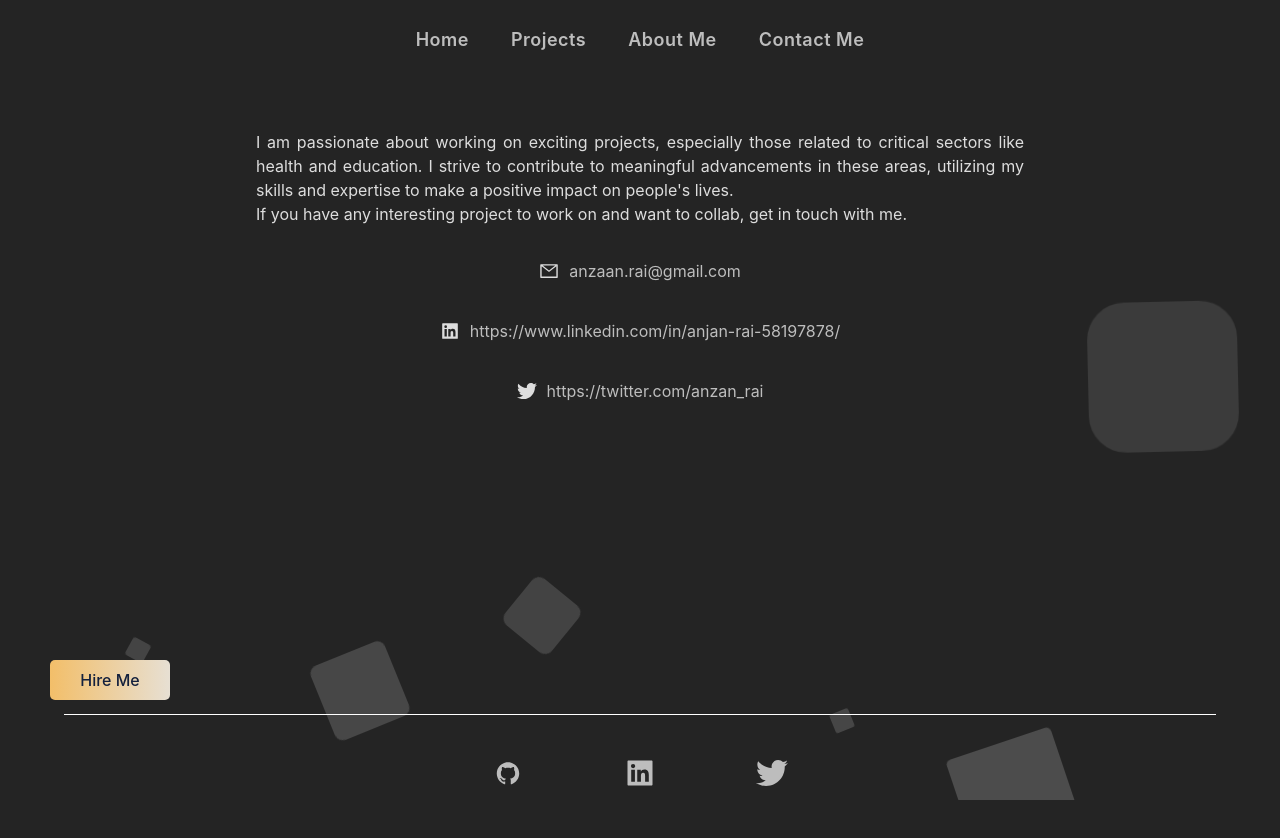
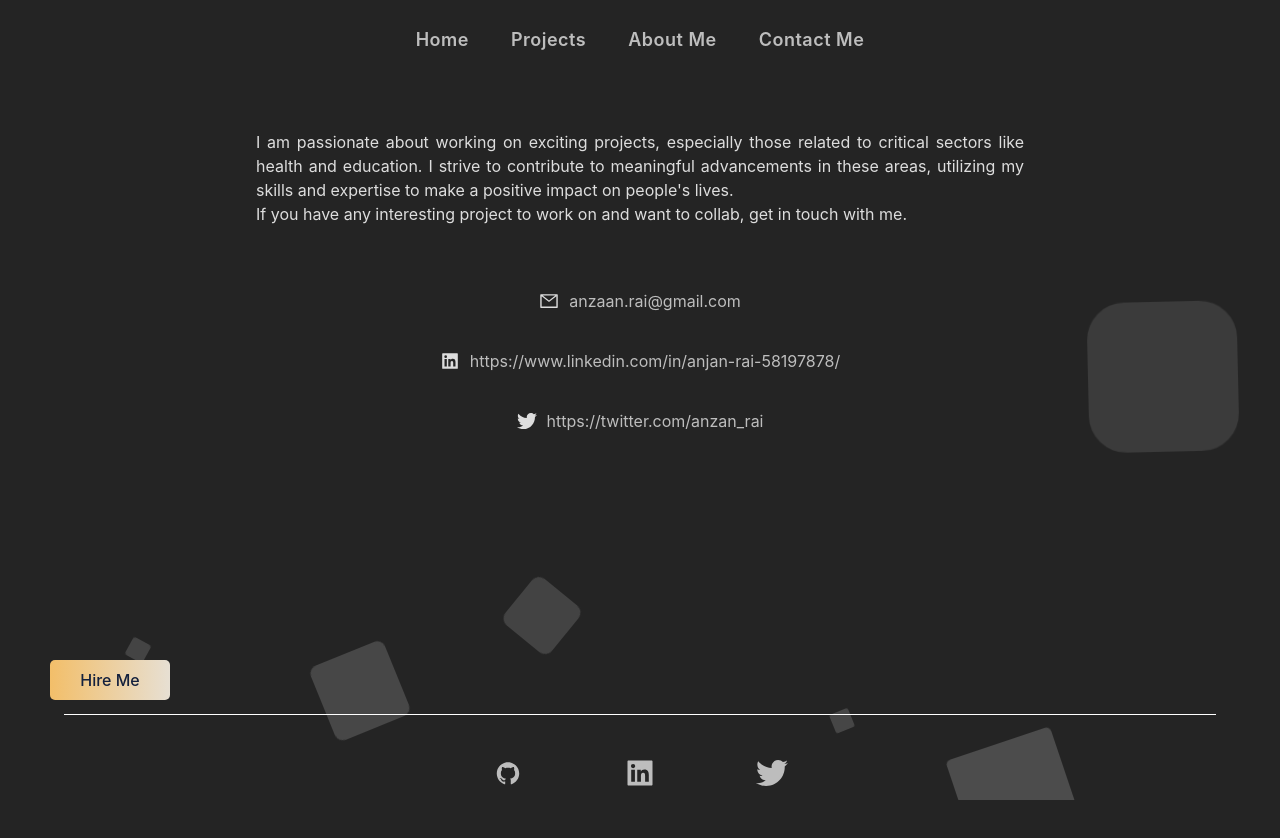
Before and after one commit to Anzanrai/portfolio-react, a React (Vite) app: page /contact in a window 1280 px wide. Built offline with nearby package versions, Linux system fonts and the light colour scheme; what sanity would draw is missing.

Commit message:
added extra margin to separate social links from content

```diff
--- a/src/pages/Contact/index.scss
+++ b/src/pages/Contact/index.scss
@@ -19,7 +19,7 @@
   }
   // color: $secondary-bg-color;
   &-media {
-    margin-top: 20px;
+    margin-top: 50px;
     display: flex;
     flex-direction: column;
     align-items: center;
```
